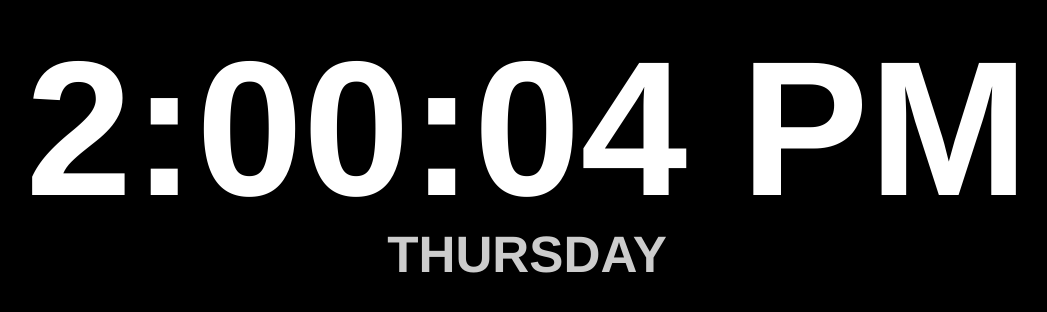
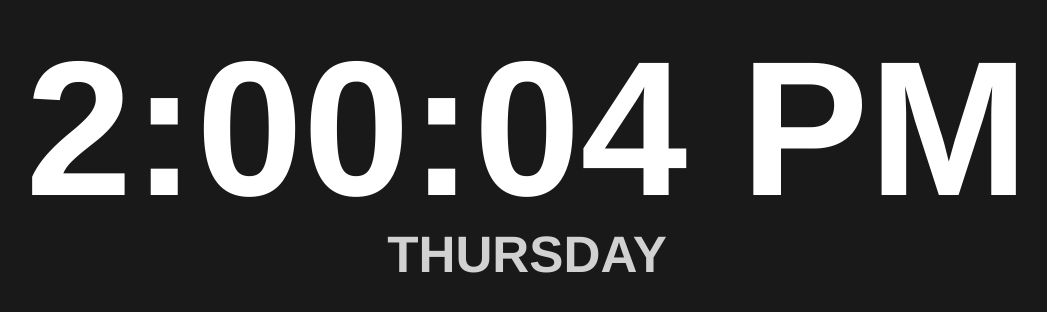
Before and after one commit to pierropropeller/My-Clock-Widget, a plain HTML site: page index.html in a window 1280 px wide. Shown: the part 242-554 px from the top of the page, without its empty margins (113-1160 px from the left). Drawn offline with Linux system fonts and the light colour scheme.

Commit message:
Update color

```diff
--- a/index.html
+++ b/index.html
@@ -9,7 +9,7 @@
     html, body {
       margin: 0;
       padding: 0;
-      background: #000; /* 背景黑色 */
+      background: #191919; /* 背景黑色 */
       color: #fff;      /* 文字白色 */
       font-family: 'Helvetica Neue', Arial, sans-serif;
       display: flex;
```
